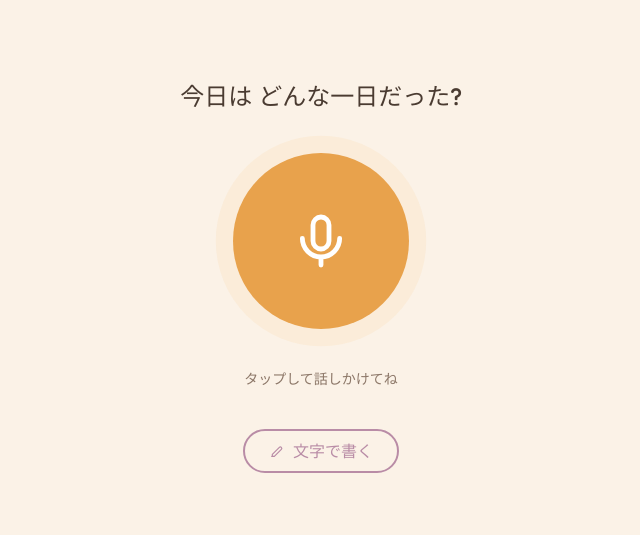
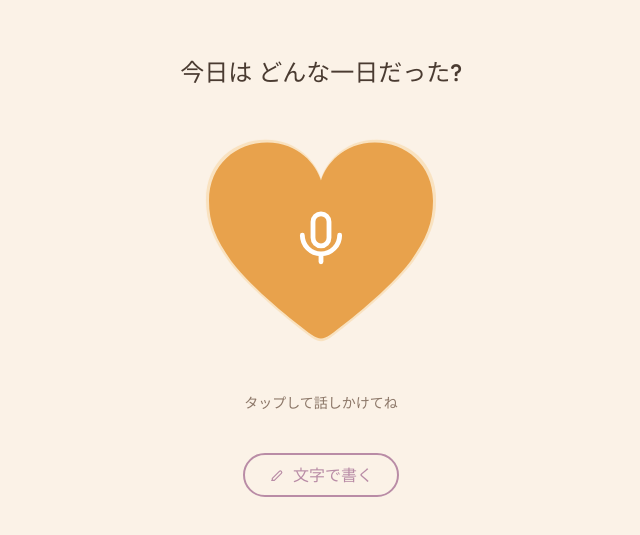
Before and after one commit to yuka-030/LullDiary, a React (Vite) app in the folder apps/desktop/: page / in a window 1280 px wide. Shown: the part 123-658 px from the top of the page, without its empty margins (319-959 px from the left). Built offline with nearby package versions, Linux system fonts and the light colour scheme.

Commit message:
feat: 録音中の視覚的フィードバックとしてハート型の波紋アニメーションを実装

```diff
--- a/apps/desktop/src/index.css
+++ b/apps/desktop/src/index.css
@@ -20,16 +20,41 @@ body {
   font-family: var(--font-body);
 }
 
-@keyframes breathe {
-  0%,
+/* 呼吸するようにゆっくり明滅する */
+@keyframes glow-pulse {
+  0% {
+    transform: scale(1);
+    opacity: 0.45;
+  }
   100% {
-    box-shadow: 0 0 0 0 var(--color-glow);
-  }
-  50% {
-    box-shadow: 0 0 0 20px transparent;
+    transform: scale(1.18);
+    opacity: 0;
   }
 }
 
-.animate-breathe {
-  animation: breathe 4s ease-in-out infinite;
+.animate-glow-pulse {
+  animation: glow-pulse 5s ease-out infinite;
 }
+
+/* 水面の波紋のように、中心から外へ広がりながら薄れて消える */
+@keyframes ripple {
+  0% {
+    transform: scale(1);
+    opacity: 0.4;
+  }
+  100% {
+    transform: scale(var(--ripple-scale, 1.5));
+    opacity: 0;
+  }
+}
+
+.animate-ripple {
+  animation: ripple 5s ease-out infinite;
+}
+
+@media (prefers-reduced-motion: reduce) {
+  .animate-breathe,
+  .animate-ripple {
+    animation: none;
+  }
+}
--- a/apps/desktop/src/lib/useRecorder.ts
+++ b/apps/desktop/src/lib/useRecorder.ts
@@ -10,6 +10,7 @@ export function useRecorder() {
   const [status, setStatus] = useState<RecorderStatus>('idle')
   const [lastSavedPath, setLastSavedPath] = useState<string | null>(null)
   const [errorMessage, setErrorMessage] = useState<string | null>(null)
+  const [level, setLevel] = useState(0)
 
   const audioContextRef = useRef<AudioContext | null>(null)
   const streamRef = useRef<MediaStream | null>(null)
@@ -21,7 +22,7 @@ export function useRecorder() {
     setErrorMessage(null)
 
     try {
-      // 1. マイクアクセス許可のリクエスト
+      // マイクアクセス許可のリクエスト
       const stream = await navigator.mediaDevices.getUserMedia({
         audio: true,
       })
@@ -41,6 +42,11 @@ export function useRecorder() {
       processor.onaudioprocess = (event) => {
         const input = event.inputBuffer.getChannelData(0)
         chunksRef.current.push(new Float32Array(input))
+
+        // 波紋アニメーション用に、音量(RMS)を算出して0～1に正規化する
+        const sumOfSquares = input.reduce((sum, sample) => sum + sample * sample, 0)
+        const rms = Math.sqrt(sumOfSquares / input.length)
+        setLevel(Math.min(1, rms * 6))
       }
 
       source.connect(processor)
@@ -105,5 +111,5 @@ export function useRecorder() {
     }
   }, [])
 
-  return { status, start, stop, lastSavedPath, errorMessage }
+  return { status, start, stop, lastSavedPath, errorMessage, level }
 }
--- a/apps/desktop/src/screens/RecordingScreen.tsx
+++ b/apps/desktop/src/screens/RecordingScreen.tsx
@@ -4,10 +4,13 @@ import { useRecorder } from '../lib/useRecorder'
 
 export default function RecordingScreen() {
   const [mode, setMode] = useState<'voice' | 'text'>('voice')
-  const { status, start, stop, lastSavedPath, errorMessage } = useRecorder()
+  const { status, start, stop, lastSavedPath, errorMessage, level } = useRecorder()
 
   const isRecording = status === 'recording'
   const isSaving = status === 'saving'
+
+  // 声が大きいほど波紋が遠くまで広がる
+  const rippleScale = 1.1 + level * 0.35
 
   async function handleMicClick() {
     if (isRecording) {
@@ -19,37 +22,58 @@ export default function RecordingScreen() {
 
   return (
     <main className="flex min-h-screen w-full flex-col items-center justify-center gap-10 bg-bg px-6 py-12">
-      <p className="font-disp text-xl text-txt sm:text-2xl">今日は どんな一日だった?</p>
+      <p className="font-disp text-txt text-xl sm:text-2xl">今日は どんな一日だった?</p>
 
       {mode === 'voice' ? (
         <>
+          <div className="relative flex h-56 w-56 items-center justify-center">
+            {isRecording && (
+              <>
+                <HeartShape
+                  className="animate-ripple text-glow absolute inset-0 h-full w-full"
+                  style={{ ['--ripple-scale' as string]: rippleScale }}
+                />
+                <HeartShape
+                  className="animate-ripple text-glow absolute inset-0 h-full w-full"
+                  style={{
+                    ['--ripple-scale' as string]: rippleScale,
+                    animationDelay: '2.5s',
+                  }}
+                />
+              </>
+            )}
+
+            {!isRecording && (
+              <HeartShape className="animate-glow-pulse text-glow absolute inset-0 h-full w-full" />
+            )}
+
             <button
               type="button"
               aria-label={isRecording ? '録音を停止する' : '録音を開始する'}
               onClick={handleMicClick}
               disabled={isSaving}
-            className={`relative flex h-44 w-44 items-center justify-center rounded-full text-white shadow-lg transition-transform hover:scale-105 focus-visible:outline focus-visible:outline-4 focus-visible:outline-offset-4 focus-visible:outline-glow motion-reduce:animate-none disabled:opacity-60 ${
-              isRecording ? 'bg-secondary animate-pulse' : 'bg-main animate-breathe'
-            }`}
+              className="relative h-full w-full transition-transform hover:scale-105 disabled:opacity-60"
             >
-            <MicIcon className="h-16 w-16" />
+              <HeartShape className="text-main absolute inset-0 h-full w-full" />
+              <MicIcon className="absolute top-1/2 left-1/2 h-16 w-16 -translate-x-1/2 -translate-y-[55%] text-white" />
             </button>
+          </div>
 
-          <p className="font-body text-sm text-txt2">
+          <p className="font-body text-txt2 text-sm">
             {isSaving
               ? '保存しているよ…'
               : isRecording
-                ? 'タップして録音を終える'
+                ? 'タップで録音終わるよ'
                 : 'タップして話しかけてね'}
           </p>
 
-          {errorMessage && <p className="font-body text-sm text-secondary">{errorMessage}</p>}
+          {errorMessage && <p className="font-body text-sub text-sm">{errorMessage}</p>}
 
-          {lastSavedPath && <p className="font-body text-xs text-txt2">保存先: {lastSavedPath}</p>}
+          {lastSavedPath && <p className="font-body text-txt2 text-xs">保存先: {lastSavedPath}</p>}
         </>
       ) : (
         <textarea
-          className="font-body h-44 w-full max-w-md rounded-3xl border-2 border-bg2 bg-white/60 p-5 text-txt placeholder:text-txt2 focus:border-main focus:outline-none"
+          className="font-body border-bg2 text-txt placeholder:text-txt2 focus:border-main h-44 w-full max-w-md rounded-3xl border-2 bg-white/60 p-5 focus:outline-none"
           placeholder="今日あったことを書いてみてね"
         />
       )}
@@ -57,12 +81,23 @@ export default function RecordingScreen() {
       <button
         type="button"
         onClick={() => setMode(mode === 'voice' ? 'text' : 'voice')}
-        className="font-body flex items-center gap-2 rounded-full border-2 border-sub px-6 py-2 text-sub transition-colors hover:bg-sub hover:text-white"
+        className="font-body border-sub text-sub hover:bg-sub flex items-center gap-2 rounded-full border-2 px-6 py-2 transition-colors hover:text-white"
       >
         {mode === 'voice' ? <PencilIcon className="h-4 w-4" /> : <MicIcon className="h-4 w-4" />}
         {mode === 'voice' ? '文字で書く' : '声で話す'}
       </button>
     </main>
+  )
+}
+
+function HeartShape({ className, style }: { className?: string; style?: React.CSSProperties }) {
+  return (
+    <svg viewBox="0 0 100 92" className={className} style={style} aria-hidden="true">
+      <path
+        d="M46 88C38 82 20 68 10 55C3 45 0 38 0 28C0 12 12 2 26 2C40 2 48 12 50 19C52 12 60 2 74 2C88 2 100 12 100 28C100 38 97 45 90 55C80 68 62 82 54 88C51 90 49 90 46 88Z"
+        fill="currentColor"
+      />
+    </svg>
   )
 }
 
```
Lines whose indentation alone changed are shown as unchanged.
